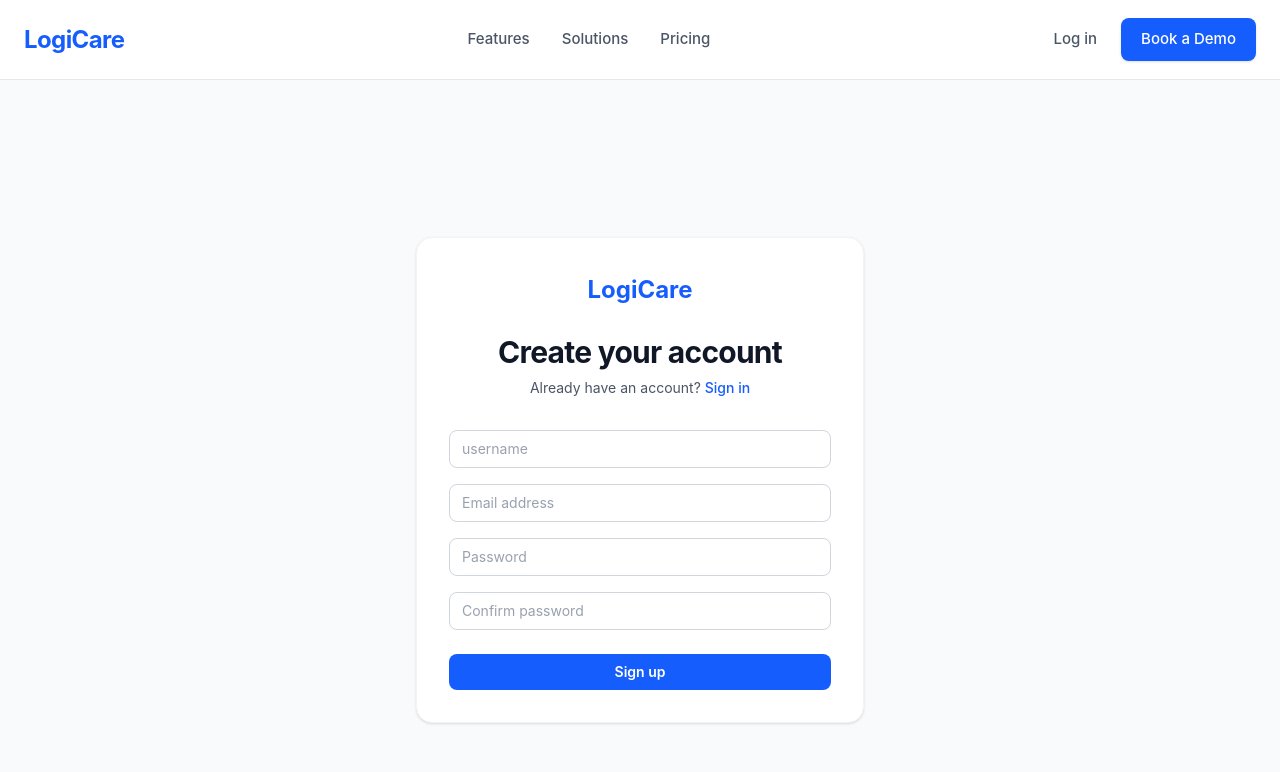
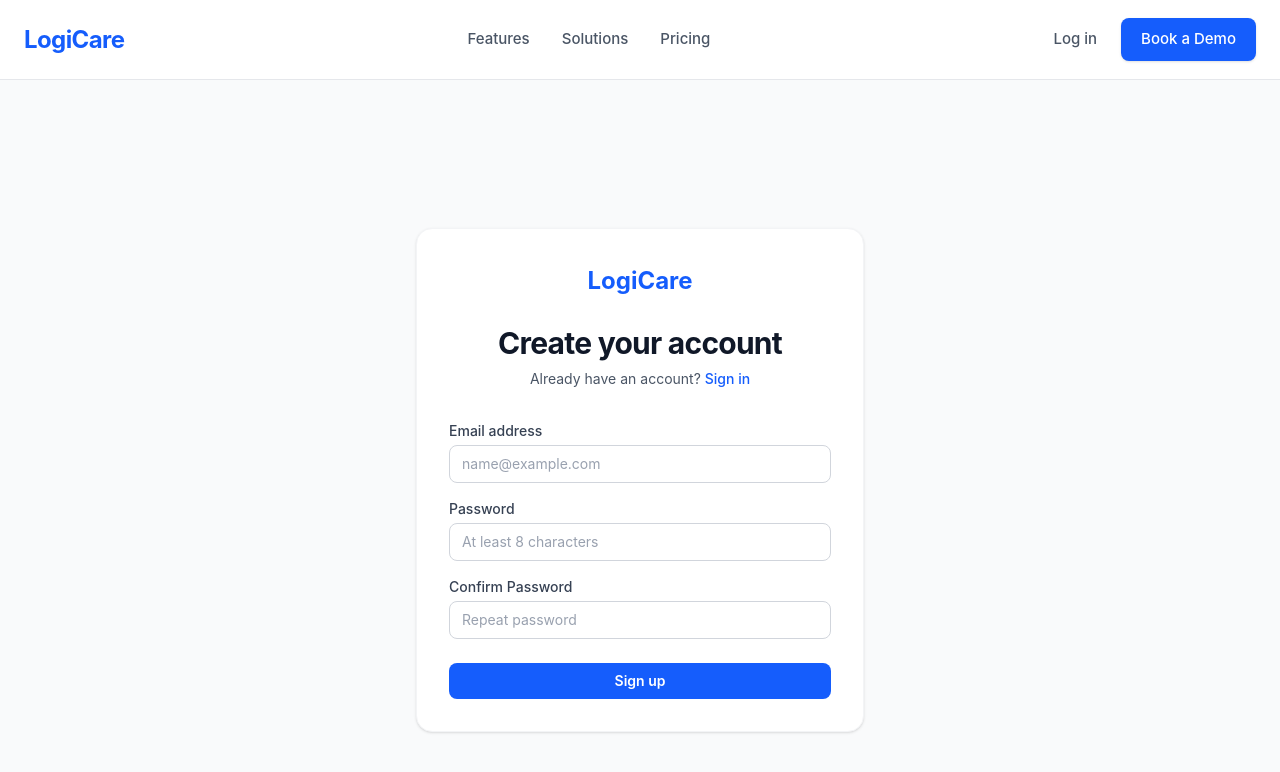
Before and after one commit to Kbrom-Mehari/logistics-platform-web, a React (Vite) app: page /register in a window 1280 px wide. Shown: the top 772 px of the page. Built offline with nearby package versions, Linux system fonts and the light colour scheme.

Commit message:
handed registration to auth service

```diff
--- a/src/pages/RegisterPage.tsx
+++ b/src/pages/RegisterPage.tsx
@@ -1,9 +1,10 @@
 import React, { useState } from 'react';
+import { registerUser } from '../services/authService';
+import { ApiException } from '../types/api';
 
 export default function SignupForm() {
     // 1. Single object state for all inputs
     const [formData, setFormData] = useState({
-        username: '',
         email: '',
         password: '',
         confirmPassword: '',
@@ -26,12 +27,12 @@ export default function SignupForm() {
     };
 
     // 3. Form submission handler
-    const handleSubmit = (e: React.SubmitEvent<HTMLFormElement>) => {
+    const handleSubmit = async (e: React.SubmitEvent<HTMLFormElement>) => {
         e.preventDefault();
         setError('');
 
         // Basic validation check
-        if (!formData.username || !formData.email || !formData.password || !formData.confirmPassword) {
+        if (!formData.email || !formData.password || !formData.confirmPassword) {
             setError('All fields are required.');
             return;
         }
@@ -46,14 +47,33 @@ export default function SignupForm() {
             return;
         }
 
-        // Simulating an API call
-        setIsSubmitting(true);
-        setTimeout(() => {
+        try{
+            setIsSubmitting(true);
+            await registerUser({
+                email: formData.email,
+                password: formData.password
+            });
+
+            setFormData({
+                email: '',
+                password: '',
+                confirmPassword: '',
+            });
+            setError('');
+        }
+        catch(error){
+            if (error instanceof ApiException){
+                setError(error.message);
+            }
+            else{
+                setError('Something went wrong. Please try again.');
+            }
+
+        }
+        finally{
             setIsSubmitting(false);
-            alert('Account created successfully! 🎉');
-            // Reset form
-            setFormData({ username: '', email: '', password: '', confirmPassword: '' });
-        }, 1500);
+        }
+
     };
 
     return (
@@ -81,23 +101,10 @@ export default function SignupForm() {
 
                 <form className="mt-8 space-y-6" onSubmit={handleSubmit}>
                     <div className="space-y-4 rounded-md">
-                        {/* Username Input */}
-                        <div>
-                            {/*<label htmlFor="username" className="block text-sm font-medium text-gray-700 mb-1">*/}
-                            {/*    Username*/}
-                            {/*</label>*/}
-                            <input
-                                id="username"
-                                name="username"
-                                type="text"
-                                value={formData.username}
-                                onChange={handleChange}
-                                    className="w-full rounded-lg border border-gray-300 px-3 py-2 text-gray-900 placeholder-gray-400 focus:border-blue-500 focus:outline-none focus:ring-2 focus:ring-blue-100 transition-all sm:text-sm"
-                                placeholder="username"
-                            />
-                        </div>
-
                         {/* Email Input */}
+                        <label htmlFor="email" className="block text-sm font-medium text-gray-700 mb-1">
+                                Email address
+                            </label>
                         <div>
                             {/*<label htmlFor="email" className="block text-sm font-medium text-gray-700 mb-1">*/}
                             {/*    Email address*/}
@@ -109,11 +116,14 @@ export default function SignupForm() {
                                 value={formData.email}
                                 onChange={handleChange}
                                     className="w-full rounded-lg border border-gray-300 px-3 py-2 text-gray-900 placeholder-gray-400 focus:border-blue-500 focus:outline-none focus:ring-2 focus:ring-blue-100 transition-all sm:text-sm"
-                                placeholder="Email address"
+                                placeholder="name@example.com"
                             />
                         </div>
 
                         {/* Password Input */}
+                        <label htmlFor="password" className="block text-sm font-medium text-gray-700 mb-1">
+                                Password
+                            </label>
                         <div>
                             {/*<label htmlFor="password" className="block text-sm font-medium text-gray-700 mb-1">*/}
                             {/*    Password*/}
@@ -129,15 +139,18 @@ export default function SignupForm() {
                                         ? 'border-red-400 focus:border-red-500 focus:ring-red-100'
                                         : 'border-gray-300 focus:border-blue-500 focus:ring-blue-100'
                                 }`}
-                                placeholder="Password"
+                                placeholder="At least 8 characters"
                             />
                             {/* Password helper */}
-                            {formData.password.length > 0 && formData.password.length < 6 && (
-                                <p className="mt-1 text-xs text-red-600">Password must be at least 6 characters.</p>
+                            {formData.password.length > 0 && formData.password.length < 8 && (
+                                <p className="mt-1 text-xs text-red-600">Password must be at least 8 characters.</p>
                             )}
                         </div>
 
                         {/* Confirm Password Input */}
+                        <label htmlFor="confirmPassword" className="block text-sm font-medium text-gray-700 mb-1">
+                                Confirm Password
+                            </label>
                         <div>
                             <input
                                 id="confirmPassword"
@@ -150,7 +163,7 @@ export default function SignupForm() {
                                         ? 'border-red-400 focus:border-red-500 focus:ring-red-100'
                                         : 'border-gray-300 focus:border-blue-500 focus:ring-blue-100'
                                 }`}
-                                placeholder="Confirm password"
+                                placeholder="Repeat password"
                             />
                             {/* Confirm password helper */}
                             {formData.confirmPassword.length > 0 && formData.password !== formData.confirmPassword && (
```
